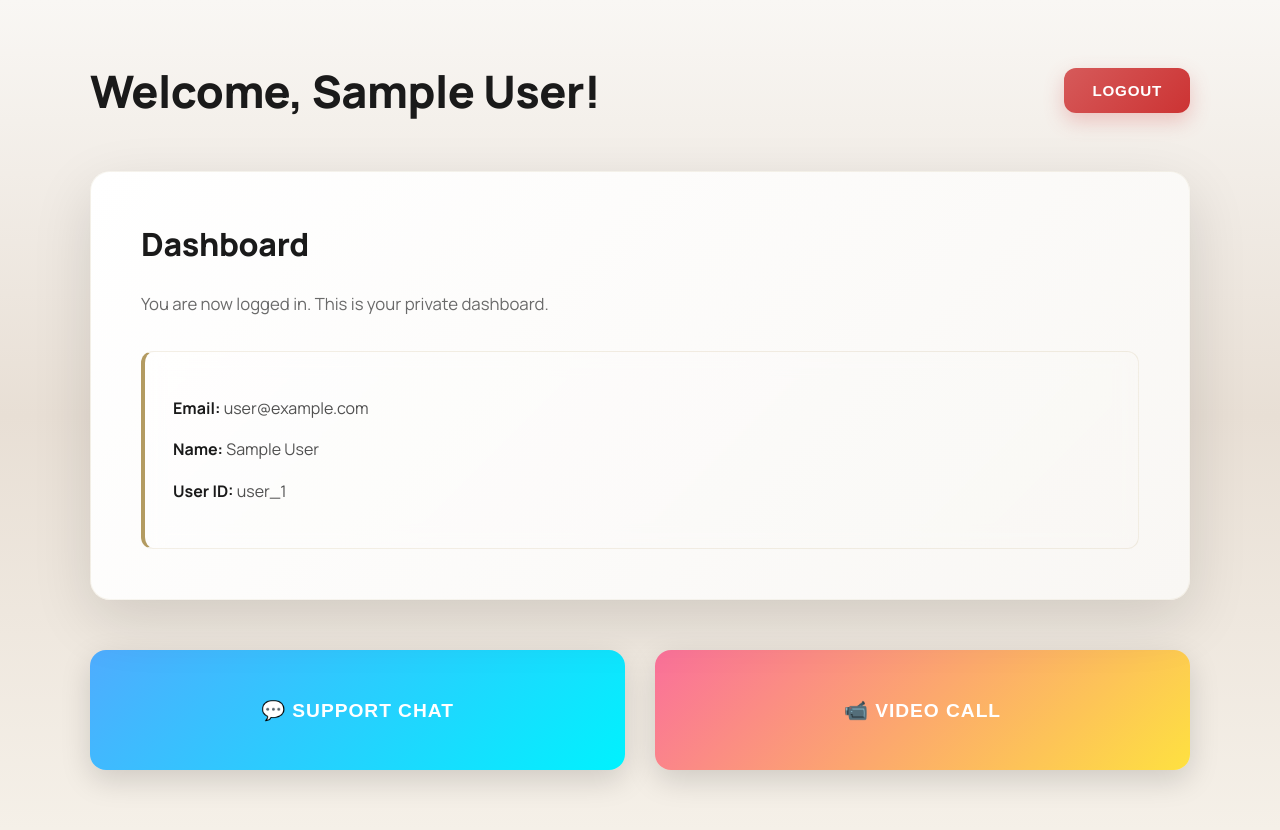
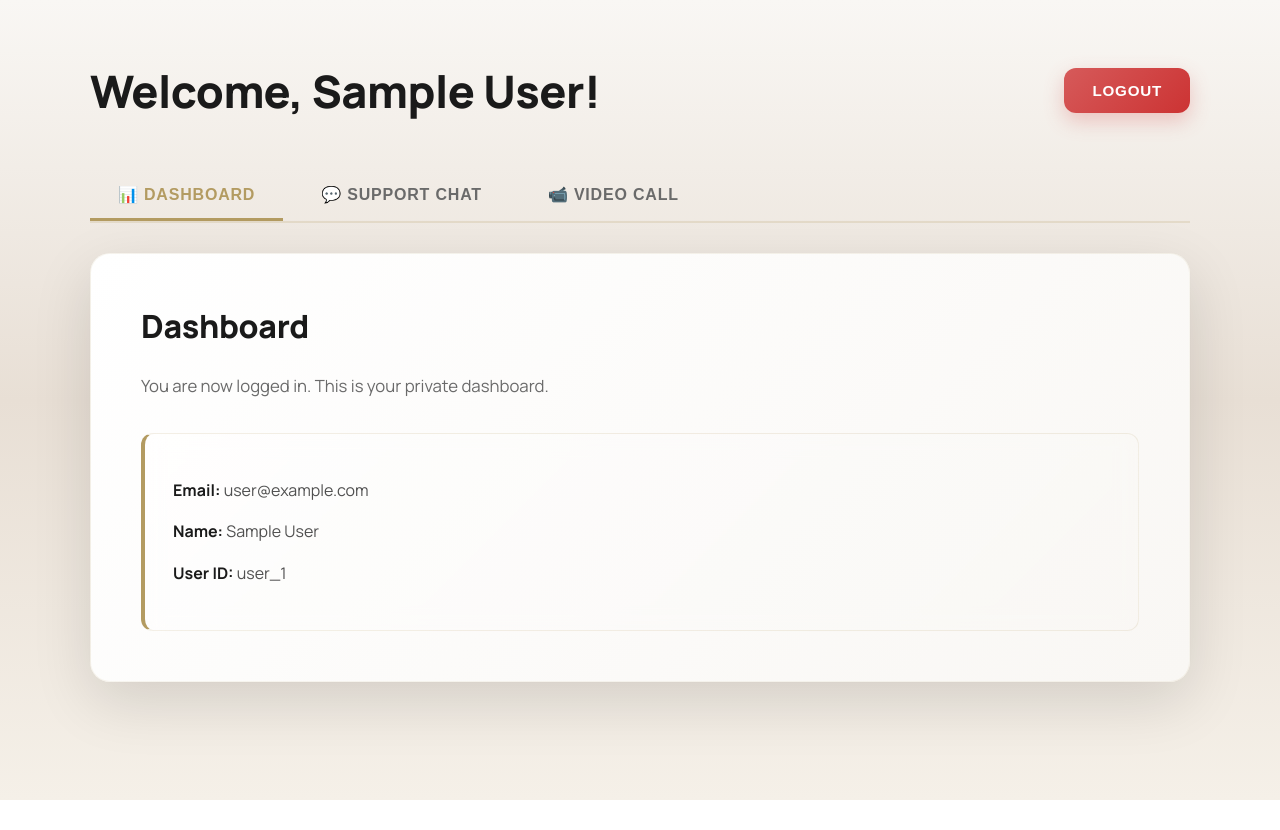
Before and after one commit to romanmaharjan01/nexora-lift, a React (Vite) app: page /dashboard in a window 1280 px wide. After the commit the page ends 800 px from the top, so only its background shows below. Built offline with nearby package versions, Linux system fonts and the light colour scheme; no server answers; the database is empty; sample sign-in values are in the browser's storage.

Commit message:
feat: Refactor admin dashboard and messaging features with tab navigation and improved styles

```diff
--- a/src/App.jsx
+++ b/src/App.jsx
@@ -10,7 +10,6 @@ import { RegisterPage } from './pages/RegisterPage'
 import { ForgotPasswordPage } from './pages/ForgotPasswordPage'
 import { DashboardPage } from './pages/DashboardPage'
 import { ProtectedRoute } from './components/ProtectedRoute'
-import { MessagesProtectedRoute } from './components/MessagesProtectedRoute'
 import AdminProtectedRoute from './components/AdminProtectedRoute'
 import AdminLoginPage from './pages/AdminLoginPage'
 import AdminDashboard from './pages/AdminDashboard'
@@ -20,8 +19,6 @@ import GoalPage from './pages/GoalPage'
 import MissionPage from './pages/MissionPage'
 import WorkPage from './pages/WorkPage'
 import ContactPage from './pages/ContactPage'
-import MessengerPage from './pages/MessengerPage'
-import VideoCallPage from './pages/VideoCallPage'
 
 function AppContent() {
   const location = useLocation()
@@ -88,8 +85,6 @@ function AppContent() {
           <Route path="/register" element={<RegisterPage />} />
           <Route path="/forgot-password" element={<ForgotPasswordPage />} />
           <Route path="/dashboard" element={<ProtectedRoute><DashboardPage /></ProtectedRoute>} />
-          <Route path="/messages" element={<MessagesProtectedRoute><MessengerPage /></MessagesProtectedRoute>} />
-          <Route path="/video-call" element={<MessagesProtectedRoute><VideoCallPage /></MessagesProtectedRoute>} />
           <Route path="/admin-login" element={<AdminLoginPage />} />
           <Route path="/admin-dashboard" element={<AdminProtectedRoute><AdminDashboard /></AdminProtectedRoute>} />
           <Route path="/" element={<HomePage />} />
--- a/src/contexts/MessagesContext.jsx
+++ b/src/contexts/MessagesContext.jsx
@@ -42,11 +42,15 @@ export function MessagesProvider({ children }) {
   // Subscribe to admin conversation messages
   useEffect(() => {
     if (!adminConversation) {
+      console.log('[MessagesContext] No conversation yet');
       setMessages([]);
       return;
     }
 
+    console.log('[MessagesContext] Setting up real-time listener for:', adminConversation);
+
     const unsubscribe = subscribeToAdminMessages(adminConversation, (messagesList) => {
+      console.log('[MessagesContext] Received', messagesList.length, 'messages');
       setMessages(messagesList);
 
       // Calculate unread count
@@ -54,7 +58,10 @@ export function MessagesProvider({ children }) {
       setUnreadCount(unread.length);
     });
 
-    return unsubscribe;
+    return () => {
+      console.log('[MessagesContext] Cleaning up listener for:', adminConversation);
+      unsubscribe();
+    };
   }, [adminConversation, user]);
 
   return (
--- a/src/pages/AdminDashboard.jsx
+++ b/src/pages/AdminDashboard.jsx
@@ -1,6 +1,8 @@
 import React, { useState, useContext } from 'react';
 import { useNavigate } from 'react-router-dom';
 import { AdminContext } from '../contexts/AdminContext';
+import MessengerPage from './MessengerPage';
+import VideoCallPage from './VideoCallPage';
 import './AdminPages.css';
 
 export default function AdminDashboard() {
@@ -9,6 +11,7 @@ export default function AdminDashboard() {
   const [selectedMessage, setSelectedMessage] = useState(null);
   const [replyText, setReplyText] = useState('');
   const [filterStatus, setFilterStatus] = useState('all');
+  const [activeTab, setActiveTab] = useState('dashboard');
 
   if (!adminUser) {
     navigate('/admin-login');
@@ -55,17 +58,38 @@ export default function AdminDashboard() {
           <p className="admin-welcome">Welcome, {adminUser.name}</p>
         </div>
         <div className="admin-header-actions">
-          <button className="admin-messages-btn" onClick={() => navigate('/messages')}>
-            💬 View Client Messages
-          </button>
           <button className="admin-logout-btn" onClick={handleLogout}>
             Logout
           </button>
         </div>
       </div>
 
+      {/* Tabs Navigation */}
+      <div className="admin-tabs">
+        <button
+          className={`admin-tab-button ${activeTab === 'dashboard' ? 'active' : ''}`}
+          onClick={() => setActiveTab('dashboard')}
+        >
+          📊 Dashboard
+        </button>
+        <button
+          className={`admin-tab-button ${activeTab === 'messages' ? 'active' : ''}`}
+          onClick={() => setActiveTab('messages')}
+        >
+          💬 Client Messages
+        </button>
+        <button
+          className={`admin-tab-button ${activeTab === 'video' ? 'active' : ''}`}
+          onClick={() => setActiveTab('video')}
+        >
+          📹 Video Call
+        </button>
+      </div>
+
       {/* Dashboard Content */}
       <div className="admin-dashboard-container">
+        {activeTab === 'dashboard' && (
+          <>
             {/* Stats Bar */}
             <div className="admin-stats-bar">
               <div className="admin-stat-card">
@@ -215,6 +239,11 @@ export default function AdminDashboard() {
                 )}
               </div>
             </div>
+          </>
+        )}
+
+        {activeTab === 'messages' && <MessengerPage />}
+        {activeTab === 'video' && <VideoCallPage />}
       </div>
     </div>
   );
--- a/src/pages/Dashboard.css
+++ b/src/pages/Dashboard.css
@@ -203,3 +203,49 @@
     text-align: center;
   }
 }
+
+/* Tab Styles */
+.dashboard-tabs {
+  display: flex;
+  gap: 10px;
+  margin-bottom: 30px;
+  max-width: 1100px;
+  margin: 0 auto 30px auto;
+  border-bottom: 2px solid rgba(179, 155, 97, 0.2);
+  flex-wrap: wrap;
+}
+
+.tab-button {
+  padding: 14px 28px;
+  background: transparent;
+  border: none;
+  border-bottom: 3px solid transparent;
+  color: #6a6a6a;
+  font-size: 1rem;
+  font-weight: 700;
+  cursor: pointer;
+  transition: all 0.3s ease;
+  text-transform: uppercase;
+  letter-spacing: 0.05em;
+  position: relative;
+}
+
+.tab-button:hover {
+  color: #1a1a1a;
+}
+
+.tab-button.active {
+  color: #b39b61;
+  border-bottom-color: #b39b61;
+}
+
+@media (max-width: 768px) {
+  .dashboard-tabs {
+    gap: 5px;
+  }
+
+  .tab-button {
+    padding: 12px 16px;
+    font-size: 0.9rem;
+  }
+}
--- a/src/pages/DashboardPage.jsx
+++ b/src/pages/DashboardPage.jsx
@@ -1,11 +1,14 @@
-import { useContext } from 'react'
+import { useContext, useState } from 'react'
 import { AuthContext } from '../contexts/AuthContext'
 import { useNavigate } from 'react-router-dom'
+import MessengerPage from './MessengerPage'
+import VideoCallPage from './VideoCallPage'
 import './Dashboard.css'
 
 export function DashboardPage() {
   const { user, logout } = useContext(AuthContext)
   const navigate = useNavigate()
+  const [activeTab, setActiveTab] = useState('dashboard')
 
   const handleLogout = async () => {
     await logout()
@@ -21,7 +24,30 @@ export function DashboardPage() {
         </button>
       </div>
 
+      {/* Tabs Navigation */}
+      <div className="dashboard-tabs">
+        <button
+          className={`tab-button ${activeTab === 'dashboard' ? 'active' : ''}`}
+          onClick={() => setActiveTab('dashboard')}
+        >
+          📊 Dashboard
+        </button>
+        <button
+          className={`tab-button ${activeTab === 'messages' ? 'active' : ''}`}
+          onClick={() => setActiveTab('messages')}
+        >
+          💬 Support Chat
+        </button>
+        <button
+          className={`tab-button ${activeTab === 'video' ? 'active' : ''}`}
+          onClick={() => setActiveTab('video')}
+        >
+          📹 Video Call
+        </button>
+      </div>
+
       <div className="dashboard-content">
+        {activeTab === 'dashboard' && (
           <div className="welcome-card">
             <h2>Dashboard</h2>
             <p>You are now logged in. This is your private dashboard.</p>
@@ -31,21 +57,10 @@ export function DashboardPage() {
               <p><strong>User ID:</strong> {user?.uid}</p>
             </div>
           </div>
+        )}
 
-        <div className="dashboard-actions">
-          <button
-            onClick={() => navigate('/messages')}
-            className="action-button messages-btn"
-          >
-            💬 Support Chat
-          </button>
-          <button
-            onClick={() => navigate('/video-call')}
-            className="action-button video-btn"
-          >
-            📹 Video Call
-          </button>
-        </div>
+        {activeTab === 'messages' && <MessengerPage />}
+        {activeTab === 'video' && <VideoCallPage />}
       </div>
     </div>
   )
--- a/src/pages/VideoCallPage.jsx
+++ b/src/pages/VideoCallPage.jsx
@@ -1,29 +1,34 @@
-import { useState, useContext, useEffect } from 'react';
+import { useState, useContext, useEffect, useRef } from 'react';
 import { AuthContext } from '../contexts/AuthContext';
+import { AdminContext } from '../contexts/AdminContext';
 import './VideoCallPage.css';
 
 export default function VideoCallPage() {
   const { user } = useContext(AuthContext);
+  const { adminUser } = useContext(AdminContext);
+  const currentUser = user || adminUser;
+  const userId = user?.uid || adminUser?.id || 'user';
+
   const [roomName, setRoomName] = useState('');
   const [isInCall, setIsInCall] = useState(false);
   const [generatedRoomName, setGeneratedRoomName] = useState('');
 
-  useEffect(() => {
-    // Load Jitsi Meet API script
-    if (!window.JitsiMeetExternalAPI) {
-      const script = document.createElement('script');
-      script.src = 'https://meet.jitsi.com/external_api.js';
-      document.head.appendChild(script);
-    }
-  }, []);
+  const iframeRef = useRef(null);
 
   const generateRoomName = () => {
-    // Generate a unique room name
-    const name =
-      roomName.trim() ||
-      `call-${user?.uid?.substring(0, 6)}-${Math.random().toString(36).substring(7)}`;
+    const name = roomName.trim()
+      ? roomName.trim()
+      : `nexora-call-${userId.substring(0, 8)}-${Math.random().toString(36).substring(2, 10)}`;
+
     setGeneratedRoomName(name);
     setIsInCall(true);
+  };
+
+  const copyRoomLink = () => {
+    const link = `${window.location.origin}/dashboard?room=${generatedRoomName}`;
+    navigator.clipboard.writeText(link).then(() => {
+      alert('✅ Room link copied! Share this with the admin / client.');
+    });
   };
 
   const endCall = () => {
@@ -32,7 +37,7 @@ export default function VideoCallPage() {
     setRoomName('');
   };
 
-  if (!user) {
+  if (!currentUser) {
     return (
       <div className="video-call-container">
         <p>Please log in to start a video call</p>
@@ -44,7 +49,7 @@ export default function VideoCallPage() {
     <div className="video-call-container">
       {!isInCall ? (
         <div className="call-setup">
-          <h1>Video Call</h1>
+          <h1>📹 Video Call</h1>
           <div className="setup-form">
             <input
               type="text"
@@ -57,67 +62,39 @@ export default function VideoCallPage() {
               Start Video Call
             </button>
             <p className="help-text">
-              Leave empty to generate a random room, or enter a specific room name to share with
-              others
+              Leave empty for a random room or enter a name to share with the other person.
             </p>
-          </div>
-
-          <div className="call-info">
-            <h2>How it works:</h2>
-            <ul>
-              <li>Enter a room name or leave empty for a random one</li>
-              <li>Share the room name with others to join your call</li>
-              <li>No signup needed - it's completely free</li>
-              <li>Supports audio, video, and screen sharing</li>
-            </ul>
           </div>
         </div>
       ) : (
         <div className="call-active">
           <div className="call-header">
             <h2>Room: {generatedRoomName}</h2>
-            <button onClick={endCall} className="end-call-btn">
-              End Call
-            </button>
+            <div>
+              <button onClick={copyRoomLink} className="copy-btn">📋 Copy Link</button>
+              <button onClick={endCall} className="end-call-btn">End Call</button>
+            </div>
           </div>
-          <JitsiMeetComponent roomName={generatedRoomName} userName={user.displayName || 'User'} />
+
+          <div className="jitsi-iframe-wrapper">
+            <iframe
+              ref={iframeRef}
+              src={`https://meet.jit.si/${generatedRoomName}#userInfo.displayName=${encodeURIComponent(
+                currentUser.displayName || currentUser.name || 'User'
+              )}&config.startWithAudioMuted=false&config.startWithVideoMuted=false`}
+              allow="camera; microphone; fullscreen; display-capture"
+              style={{
+                width: '100%',
+                height: 'calc(100vh - 180px)',
+                border: 'none',
+                borderRadius: '8px',
+                background: '#000',
+              }}
+              title="Video Call"
+            />
+          </div>
         </div>
       )}
     </div>
   );
 }
-
-function JitsiMeetComponent({ roomName, userName }) {
-  const containerRef = useState(null)[1];
-
-  useEffect(() => {
-    const container = document.getElementById('jitsi-meet-container');
-    if (!container || !window.JitsiMeetExternalAPI) return;
-
-    const options = {
-      roomName: roomName,
-      width: '100%',
-      height: '100%',
-      parentNode: container,
-      configOverwrite: {
-        startWithAudioMuted: false,
-        startWithVideoMuted: false,
-        enableWelcomePage: false,
-      },
-      interfaceConfigOverwrite: {
-        HIDE_INVITE_MORE_HEADER: true,
-      },
-      userInfo: {
-        displayName: userName,
-      },
-    };
-
-    const api = new window.JitsiMeetExternalAPI('meet.jitsi.com', options);
-
-    return () => {
-      api.dispose();
-    };
-  }, [roomName, userName]);
-
-  return <div id="jitsi-meet-container" className="jitsi-container" />;
-}
```
Also changed, not shown: src/pages/AdminPages.css (+31 -0 lines), src/pages/MessengerPage.jsx (+16 -0 lines), src/pages/VideoCallPage.css (+20 -2 lines), src/utils/messagingService.js (+29 -7 lines), 1 other file (tests, documents, lock files or other folders). Lines whose indentation alone changed are shown as unchanged.
